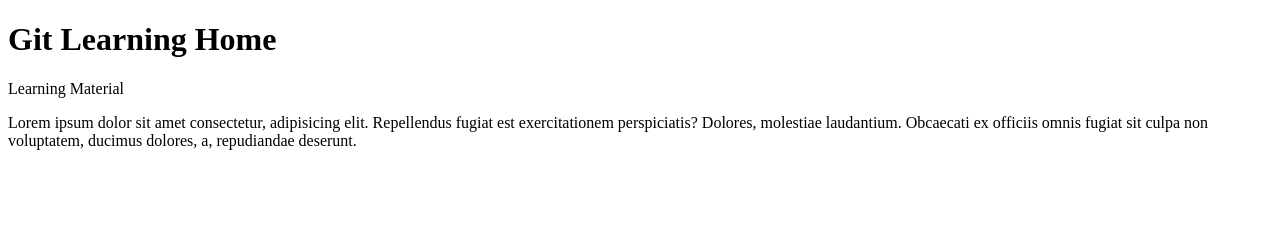
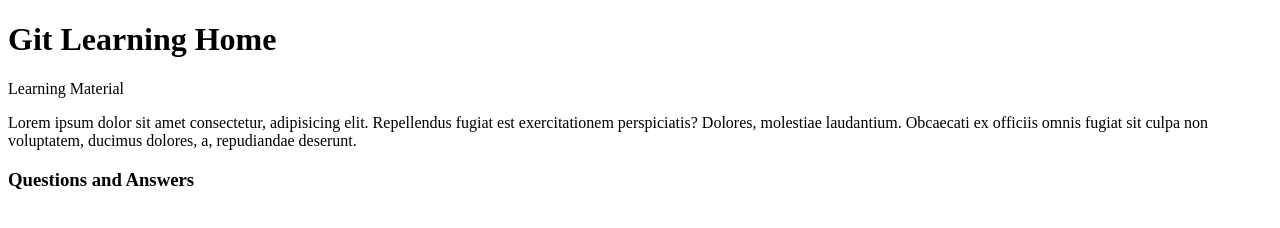
Before and after one commit to DevRamona/gitStarted, a plain HTML site: page home.html in a window 1280 px wide. Drawn offline with Linux system fonts and the light colour scheme.

Commit message:
Added a new heading

```diff
--- a/home.html
+++ b/home.html
@@ -14,5 +14,6 @@
       Obcaecati ex officiis omnis fugiat sit culpa non voluptatem, ducimus
       dolores, a, repudiandae deserunt.
     </p>
+    <h3> Questions and Answers </h3>
   </body>
 </html>
```
